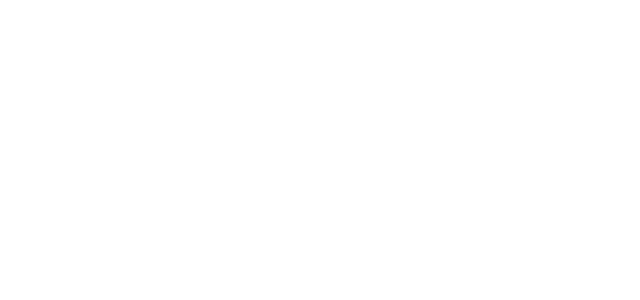
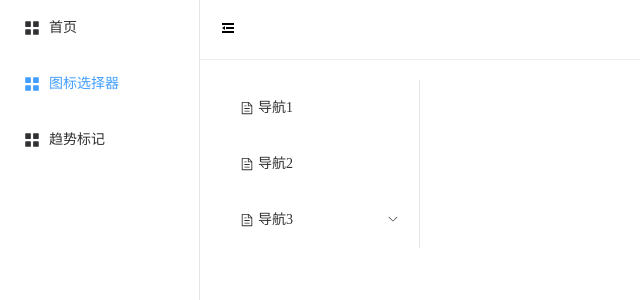
Before and after one commit to riki929/vue3-components-demo, a Vue app: page /menu in a window 1280 px wide. Before the commit this address had no page. Shown: the top 300 px of the page, without its empty margins (0-640 px from the left). Built offline with nearby package versions, Linux system fonts and the light colour scheme.

Commit message:
增加菜单组件1

```diff
--- a/src/components/index.ts
+++ b/src/components/index.ts
@@ -4,13 +4,15 @@
 import Trend from './trend';
 import Notification from './notification';
 import PopList from './popList';
+import Menu from './menu';
 
 const components = [
   ChooseArea,
   ChooseIcon,
   Trend,
   Notification,
-  PopList
+  PopList,
+  Menu
 ]
 
 export default {
--- /dev/null
+++ b/src/components/menu/index.ts
@@ -0,0 +1,8 @@
+import { App } from 'vue';
+import Menu from './src/index.vue';
+
+export default {
+  install(app: App) {
+    app.component('zl-menu', Menu);
+  }
+}
--- /dev/null
+++ b/src/components/menu/src/index.vue
@@ -0,0 +1,79 @@
+<template>
+  <el-menu
+    :default-active="defaultActive"
+    :router="router"
+    v-bind="$attrs"
+  >
+    <template
+      v-for="(item, index) in data"
+      :key="index"
+    >
+      <el-menu-item
+        v-if="!item.children || !item.children"
+        :index="item.index"
+      >
+        <component
+          v-if="item.icon"
+          :is="`el-icon-${camelToKebab(item.icon)}`"
+        >
+        </component>
+        <span>{{ item.name }}</span>
+      </el-menu-item>
+      <el-sub-menu
+        v-if="item.children && item.children.length"
+        :index="item.index"
+      >
+        <template #title>
+          <component
+            v-if="item.icon"
+            :is="`el-icon-${camelToKebab(item.icon)}`"
+          >
+          </component>
+          <span>{{ item.name }}</span>
+        </template>
+        <el-menu-item
+          v-for="(subItem, subIndex) in item.children"
+          :key="subIndex"
+          :index="subItem.index"
+        >
+          <component
+            v-if="subItem.icon"
+            :is="`el-icon-${camelToKebab(subItem.icon)}`"
+          >
+          </component>
+          <span>{{ subItem.name }}</span>
+        </el-menu-item>
+      </el-sub-menu>
+    </template>
+  </el-menu>
+</template>
+
+<script lang="ts" setup>
+import { PropType } from 'vue';
+import { MenuItem } from './types';
+import { camelToKebab } from '../../../utils/index'
+
+let props = defineProps({
+  // 导航菜单的数据
+  data: {
+    type: Array as PropType<MenuItem[]>,
+    required: true
+  },
+  // 默认选中的菜单
+  defaultActive: {
+    type: String,
+    default: ''
+  },
+  // 是否是路由模式
+  router: {
+    type: Boolean,
+    default: false
+  }
+})
+</script>
+
+<style lang="scss" scoped>
+svg {
+  margin-right: 4px;
+}
+</style>
--- /dev/null
+++ b/src/components/menu/src/types.ts
@@ -0,0 +1,6 @@
+export interface MenuItem {
+  icon?: string,    // 图标
+  name: string,     // 名字
+  index: string     // 标识
+  children?: MenuItem[]  // 子菜单
+}
--- a/src/router/index.ts
+++ b/src/router/index.ts
@@ -27,6 +27,10 @@
         path: "/notification",
         component: () => import("../views/notification/index.vue"),
       },
+      {
+        path: "/menu",
+        component: () => import("../views/menu/index.vue"),
+      },
     ],
   },
 ];
--- /dev/null
+++ b/src/views/menu/index.vue
@@ -0,0 +1,41 @@
+<template>
+  <div style="width: 200px;">
+    <zl-menu :data="data1"></zl-menu>
+  </div>
+</template>
+
+<script lang="ts" setup>
+let data1 = [
+  {
+    name: '导航1',
+    index: '1',
+    icon: 'document'
+  },
+  {
+    name: '导航2',
+    index: '2',
+    icon: 'document'
+  },
+  {
+    name: '导航3',
+    index: '3',
+    icon: 'document',
+    children: [
+      {
+        name: '导航3-1',
+        index: '3-1',
+        icon: 'document'
+      },
+      {
+        name: '导航3-2',
+        index: '3-2',
+        icon: 'document'
+      }
+    ]
+  },
+]
+</script>
+
+<style lang="scss" scoped>
+
+</style>
```
